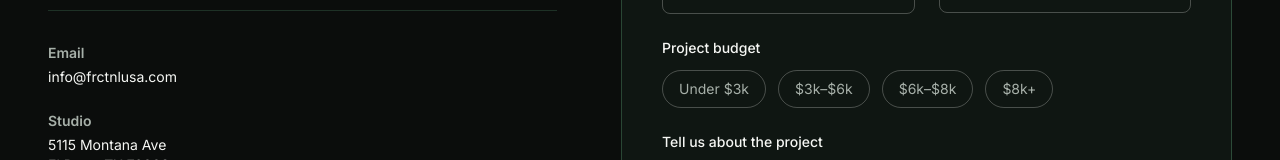
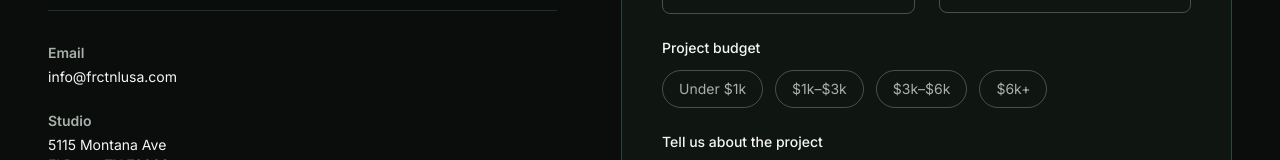
Before and after one commit to andyfrctnl/frctnl-website, a Next.js app: page /contact in a window 1280 px wide. Shown: the part 392-552 px from the top of the page. Built offline with nearby package versions, Linux system fonts and the light colour scheme.

Commit message:
Update contact form budget tiers again
Adjust project budget options to under $1k, $1k-$3k, $3k-$6k, $6k+.

```diff
--- a/src/components/contact-form.tsx
+++ b/src/components/contact-form.tsx
@@ -4,7 +4,7 @@ import { useState, type FormEvent } from "react";
 import { motion, AnimatePresence } from "framer-motion";
 import { services, site } from "@/lib/site";
 
-const budgets = ["Under $3k", "$3k–$6k", "$6k–$8k", "$8k+"];
+const budgets = ["Under $1k", "$1k–$3k", "$3k–$6k", "$6k+"];
 
 export function ContactForm() {
   const [status, setStatus] = useState<"idle" | "sending" | "sent" | "error">(
```
